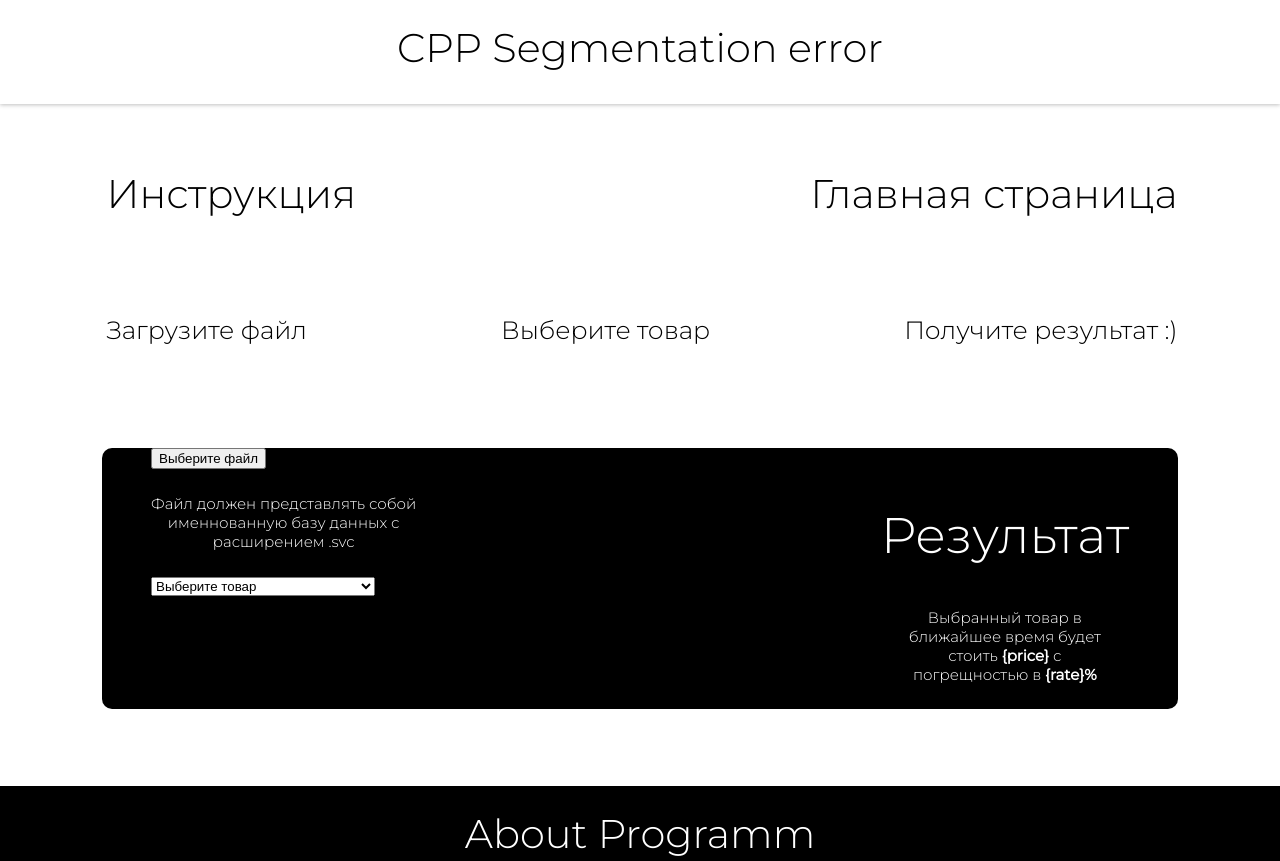
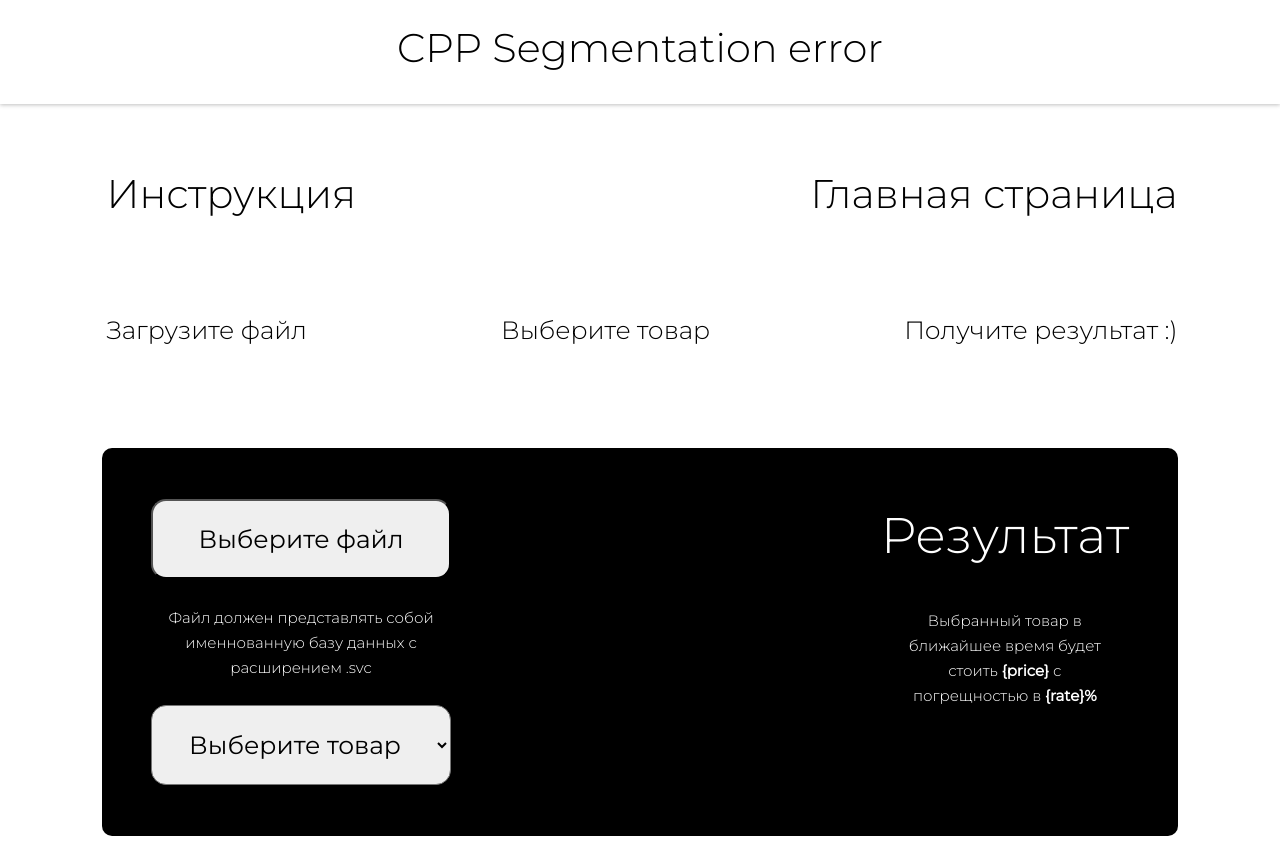
Before and after one commit to IamVirgoo/Hacaton, a plain HTML site: page Web/Work Page/work.html in a window 1280 px wide. Shown: the top 861 px of the page. Drawn offline with Linux system fonts and the light colour scheme.

Commit message:
Update style.css

```diff
--- a/Web/Work Page/css/style.css
+++ b/Web/Work Page/css/style.css
@@ -83,7 +83,7 @@ a {
     margin-left: 3.8vw;
 }
 
-.left-content-box-btn-1 {
+.left-content-box-btn {
     font-family: 'Montserrat', sans-serif;
     font-weight: 400;
     cursor: pointer;
@@ -94,7 +94,9 @@ a {
     border-radius: 15px;
 }
 
-.left-content-box-btn-2 {
+select {
+    color: #000;
+    text-align: center;
     font-family: 'Montserrat', sans-serif;
     font-weight: 400;
     cursor: pointer;
@@ -106,6 +108,7 @@ a {
 }
 
 .content-box-description {
+    line-height: 25px;
     text-align: center;
     font-family: 'Montserrat', sans-serif;
     font-weight: 300;
@@ -126,6 +129,7 @@ a {
 }
 
 .right-content-box-result {
+    line-height: 25px;
     text-align: center;
     font-family: 'Montserrat', sans-serif;
     font-weight: 300;
```
